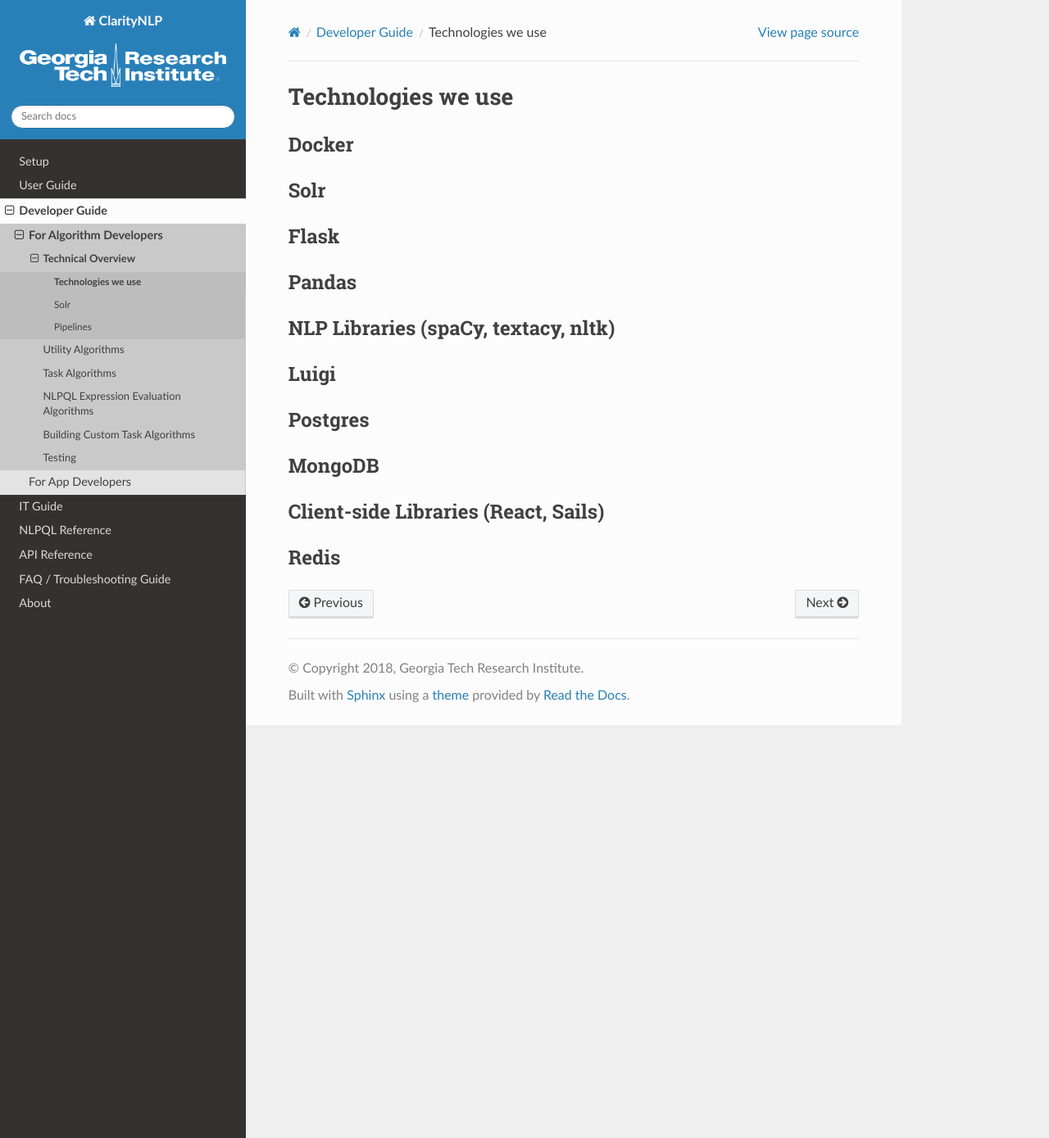
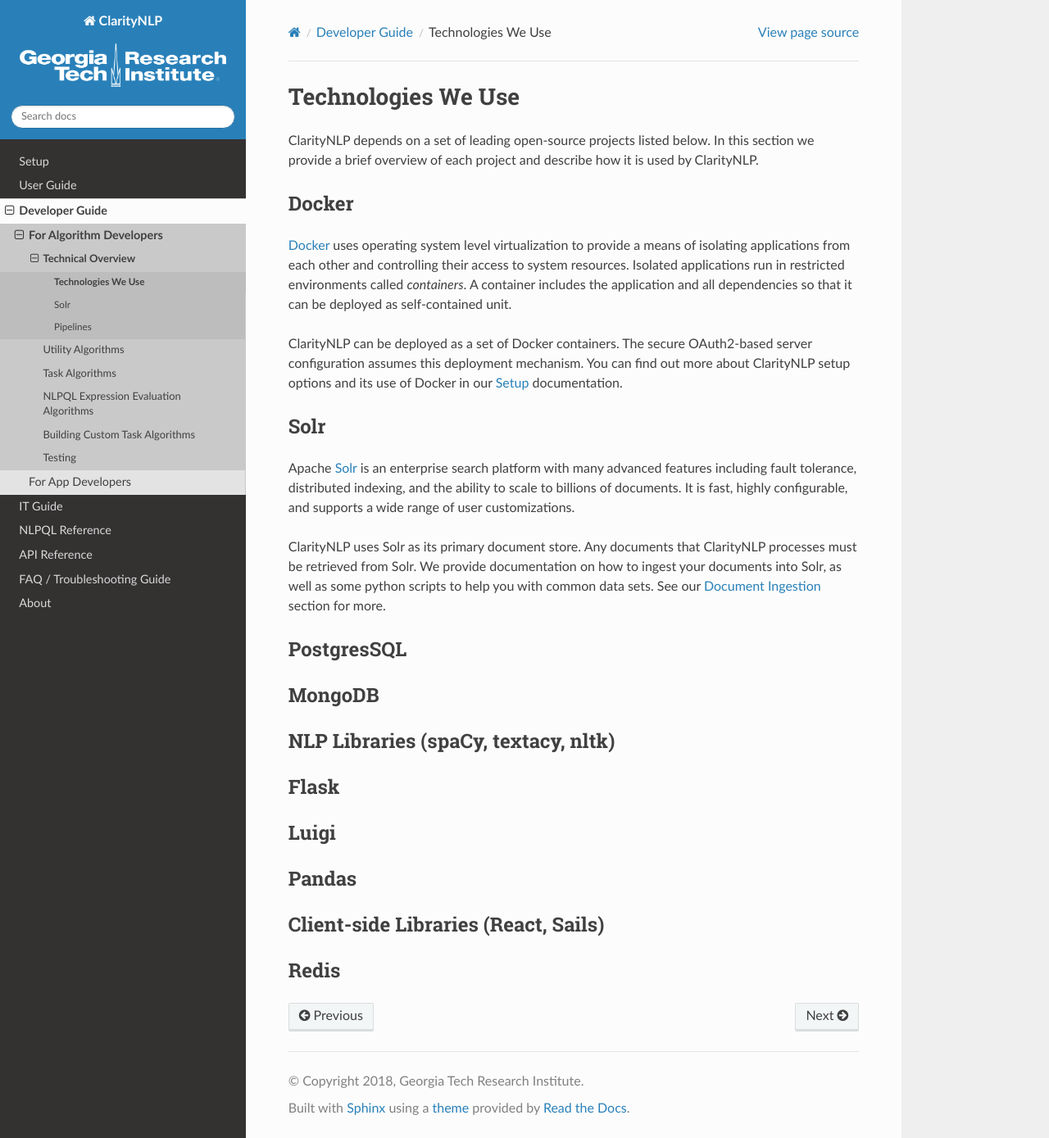
Before and after one commit to ClarityNLP/ClarityNLP, a Sphinx documentation site: the page built from docs/developer_guide/technical_background/technologies.rst, in a window 1280 px wide and 1389 px high. Shown: the whole window at 82% size. Built offline with Sphinx 7.4.7 and the Read the Docs theme 2.0.0, drawn with Linux system fonts in a browser that asks for light colours; pages that are not in the unit, such as notebooks, are missing from menus.

Commit message:
started filling in developer guide technologies section

```diff
--- a/docs/developer_guide/index.rst
+++ b/docs/developer_guide/index.rst
@@ -8,7 +8,7 @@
 ^^^^^^^^^^^^^^^^^^
 
 .. toctree::
-   :maxdepth: 1
+   :maxdepth: 2
 
    technical_background/technologies
    technical_background/solr
--- a/docs/developer_guide/technical_background/technologies.md
+++ /dev/null
@@ -1,22 +0,0 @@
-## Technologies we use
-
-
-### Docker
-
-### Solr
-
-### Flask
-
-### Pandas
-
-### NLP Libraries (spaCy, textacy, nltk)
-
-### Luigi
-
-### Postgres
-
-### MongoDB
-
-### Client-side Libraries (React, Sails)
-
-### Redis
--- /dev/null
+++ b/docs/developer_guide/technical_background/technologies.rst
@@ -0,0 +1,66 @@
+Technologies We Use
+===================
+
+ClarityNLP depends on a set of leading open-source projects listed below. In
+this section we provide a brief overview of each project and describe how it
+is used by ClarityNLP.
+
+Docker
+------
+
+`Docker <https://www.docker.com/>`_ uses operating system level virtualization
+to provide a means of isolating applications from each other and controlling
+their access to system resources. Isolated applications run in restricted
+environments called *containers*. A container includes the application and all
+dependencies so that it can be deployed as self-contained unit.
+
+ClarityNLP can be deployed as a set of Docker containers. The secure
+OAuth2-based server configuration assumes this deployment mechanism. You can
+find out more about ClarityNLP setup options and its use of Docker in our
+:ref:`setupindex` documentation.
+
+
+Solr
+----
+
+Apache `Solr <https://lucene.apache.org/solr/>`_ is an enterprise search
+platform with many advanced features including fault tolerance, distributed
+indexing, and the ability to scale to billions of documents. It is fast,
+highly configurable, and supports a wide range of user customizations.
+
+ClarityNLP uses Solr as its primary document store. Any documents that
+ClarityNLP processes must be retrieved from Solr. We provide documentation on
+how to ingest your documents into Solr, as well as some python scripts to help
+you with common data sets. See our :ref:`document_ingestion_index`
+section for more.
+
+
+PostgresSQL
+-----------
+
+
+MongoDB
+-------
+
+
+NLP Libraries (spaCy, textacy, nltk)
+------------------------------------
+
+
+Flask
+-----
+
+
+Luigi
+-----
+
+
+Pandas
+------
+
+
+Client-side Libraries (React, Sails)
+------------------------------------
+
+Redis
+-----
--- a/docs/setup/index.rst
+++ b/docs/setup/index.rst
@@ -21,6 +23,8 @@
 
    server_setup
 
+
+.. _document_ingestion_index:
 
 Document Ingestion
 ------------------
```
Also changed, not shown: other parts of docs/setup/index.rst (+2 -0 lines).
